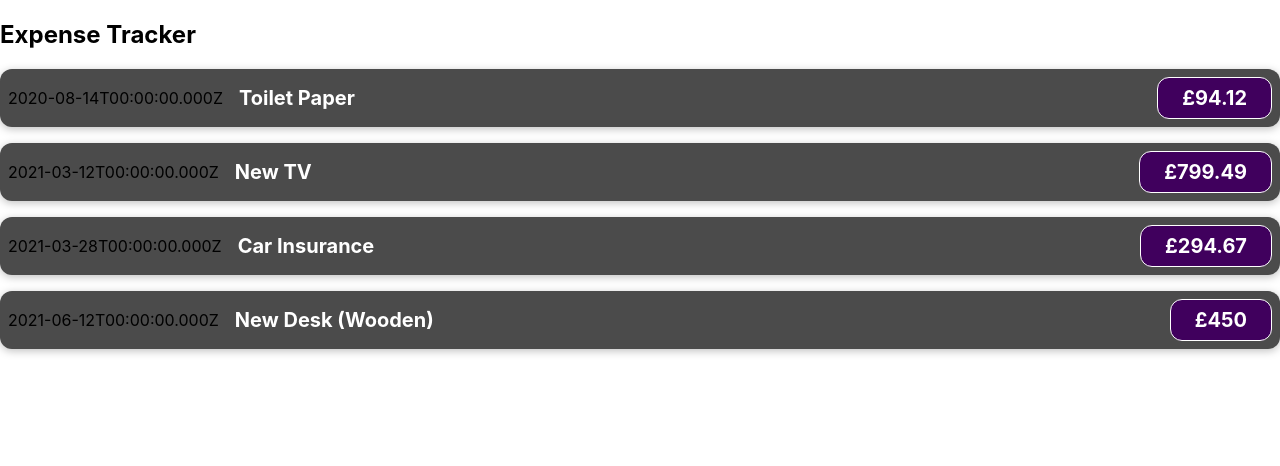
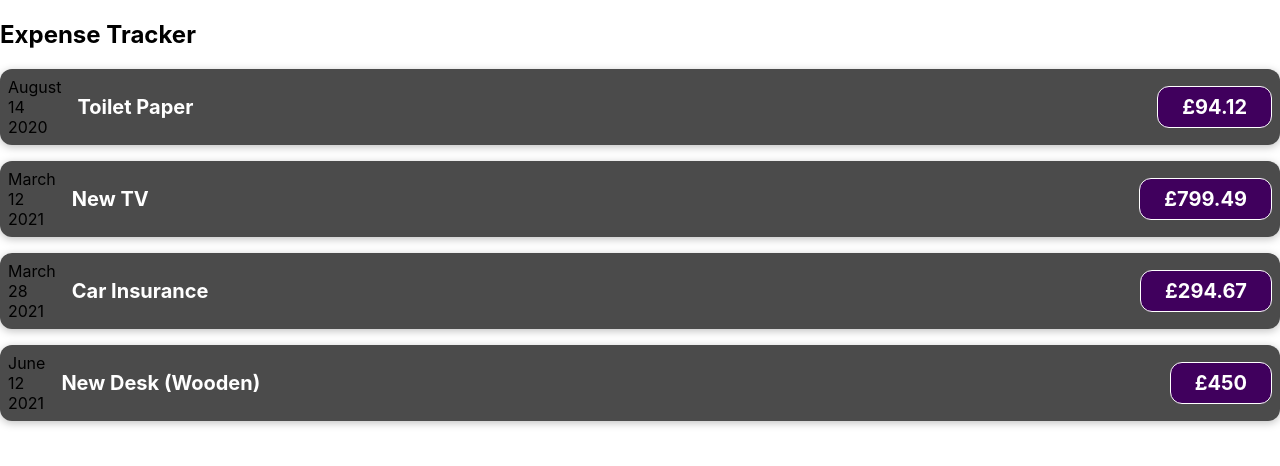
Before and after one commit to lawlawson/expense-tracker, a JavaScript app: page / in a window 1280 px wide. Shown: the top 466 px of the page. Built offline with nearby package versions, Linux system fonts and the light colour scheme; the HTML template or start-up script is replaced by a standard one.

Commit message:
Changed format of date section

```diff
--- a/src/components/ExpenseItem.js
+++ b/src/components/ExpenseItem.js
@@ -1,9 +1,17 @@
 import './ExpenseItem.css';
 
 function ExpenseItem(props) {
+  const month = props.date.toLocaleString('en-US', { month: 'long' });
+  const year = props.date.toLocaleString('en-US', { day: '2-digit' });
+  const day = props.date.getFullYear();
+
   return (
     <div className='expense-item'>
-      <div>{props.date.toISOString()}</div>
+      <div>
+        <div>{month}</div>
+        <div>{year}</div>
+        <div>{day}</div>
+      </div>
       <div className='expense-item__description'>
         <h2>{props.title}</h2>
         <div className='expense-item__price'>£{props.amount}</div>
```
